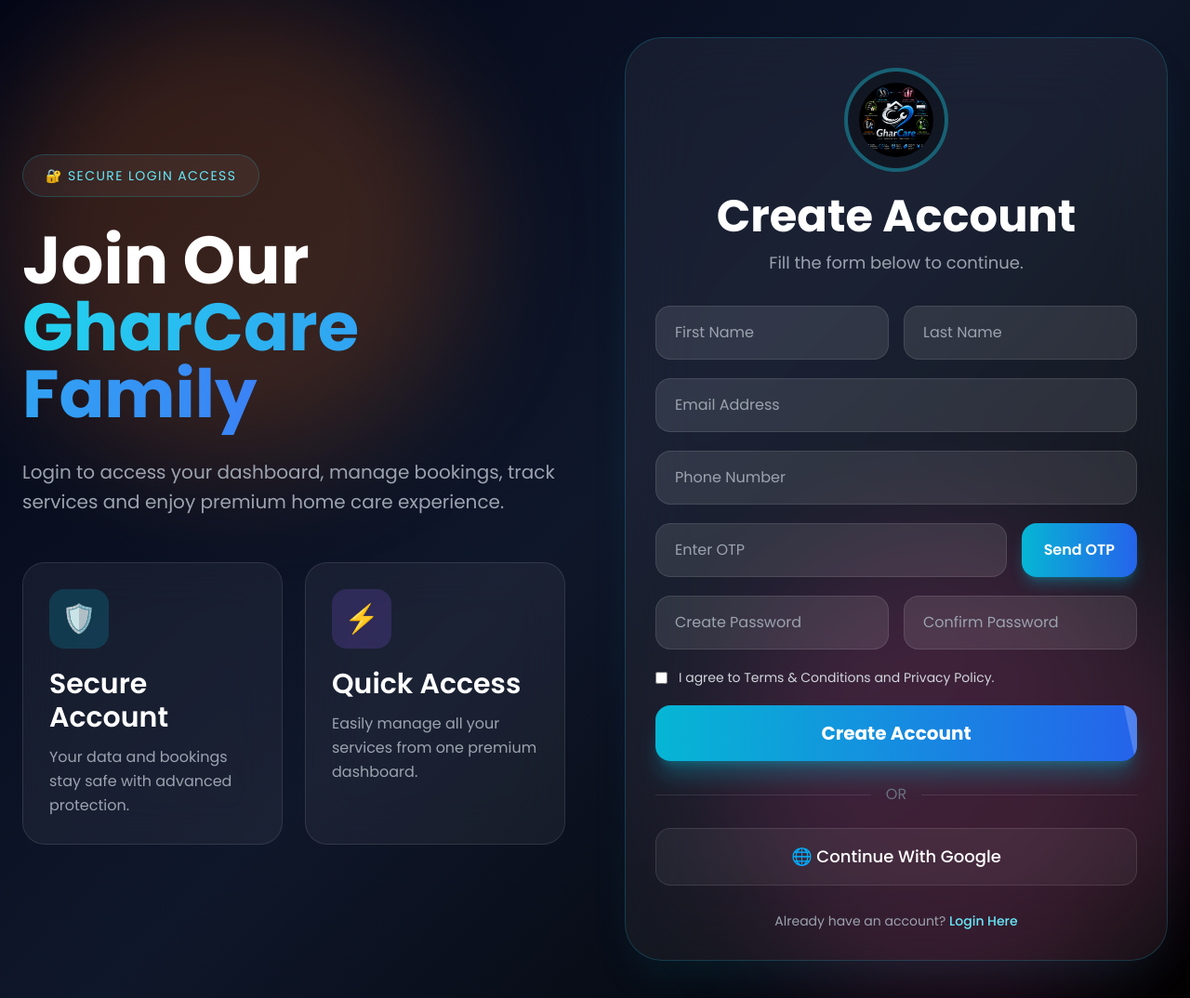
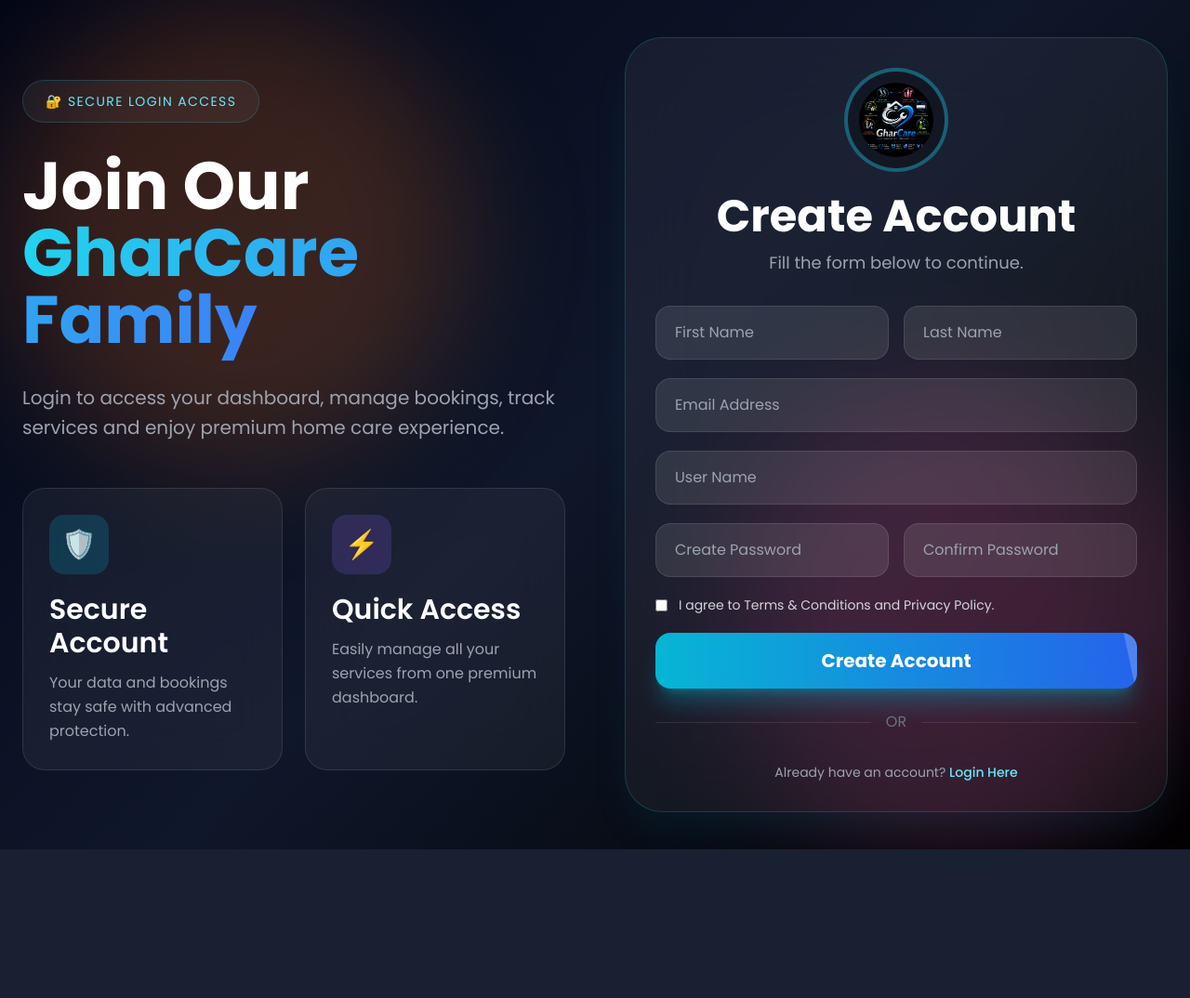
Before and after one commit to somnath02012004-collab/GharCare, a Django app: page /signup/ in a window 1280 px wide. Shown: the whole page at 93% size. After the commit the page ends 914 px from the top, so only its background shows below. Run offline with Django 5.2, Linux system fonts and the light colour scheme; some libraries are stand-ins or nearby versions.

Commit message:
signup page under working

```diff
--- a/GharCare/urls.py
+++ b/GharCare/urls.py
@@ -20,10 +20,13 @@ from . import views
 
 urlpatterns = [
     path('admin/', admin.site.urls),
+
+    path('', views.home, name='home'),
+    path('about/', views.about, name='about'),
+    path('provider/', views.provider, name='provider'),
+
     path('', include('accounts.urls')),
     path('', include('bookings.urls')),
     path('services/', include('service.urls')),
-    path('',views.home, name='home'),
-    path('about/',views.about, name='about'),
-    path('provider/',views.provider, name='provider'),
+    path('accounts/', include('allauth.urls')),
 ]
--- a/accounts/templates/login.html
+++ b/accounts/templates/login.html
@@ -1,4 +1,3 @@
-
 
 {% load static %}
 
--- a/accounts/templates/signup.html
+++ b/accounts/templates/signup.html
@@ -1,4 +1,5 @@
 {% load static %}
+{% load socialaccount %}
 
 {% block content %}
 
@@ -159,55 +160,40 @@
             </div>
 
             <!-- FORM -->
-            <form class="space-y-5">
+            <form method="POST" class="space-y-5">
+                {% csrf_token %}
 
                 <!-- Name -->
                 <div class="grid md:grid-cols-2 gap-4">
 
-                    <input type="text"
+                    <input type="text" name="first_name"
                         placeholder="First Name"
                         class="w-full px-5 py-4 rounded-2xl bg-white/10 border border-white/10 outline-none focus:border-cyan-400 focus:ring-2 focus:ring-cyan-400/30 transition duration-300 text-white placeholder-gray-400">
 
-                    <input type="text"
+                    <input type="text" name="last_name"
                         placeholder="Last Name"
                         class="w-full px-5 py-4 rounded-2xl bg-white/10 border border-white/10 outline-none focus:border-cyan-400 focus:ring-2 focus:ring-cyan-400/30 transition duration-300 text-white placeholder-gray-400">
 
                 </div>
 
                 <!-- Email -->
-                <input type="email"
+                <input type="email" name="email"
                     placeholder="Email Address"
                     class="w-full px-5 py-4 rounded-2xl bg-white/10 border border-white/10 outline-none focus:border-cyan-400 focus:ring-2 focus:ring-cyan-400/30 transition duration-300 text-white placeholder-gray-400">
 
                 <!-- Phone -->
-                <input type="tel"
-                    placeholder="Phone Number"
+                <input type="text" name="username"
+                    placeholder="User Name"
                     class="w-full px-5 py-4 rounded-2xl bg-white/10 border border-white/10 outline-none focus:border-cyan-400 focus:ring-2 focus:ring-cyan-400/30 transition duration-300 text-white placeholder-gray-400">
-
-                <!-- OTP -->
-                <div class="grid grid-cols-[1fr_auto] gap-4">
-
-                    <input type="text"
-                        placeholder="Enter OTP"
-                        class="w-full px-5 py-4 rounded-2xl bg-white/10 border border-white/10 outline-none focus:border-cyan-400 focus:ring-2 focus:ring-cyan-400/30 transition duration-300 text-white placeholder-gray-400">
-
-                    <button type="button"
-                        class="px-6 py-4 rounded-2xl bg-gradient-to-r from-cyan-500 to-blue-600 text-white font-semibold hover:scale-105 transition duration-300 shadow-lg shadow-cyan-500/30">
-
-                        Send OTP
-
-                    </button>
-
-                </div>
 
                 <!-- Password -->
                 <div class="grid md:grid-cols-2 gap-4">
 
-                    <input type="password"
+                    <input type="password" name="password"
                         placeholder="Create Password"
                         class="w-full px-5 py-4 rounded-2xl bg-white/10 border border-white/10 outline-none focus:border-cyan-400 focus:ring-2 focus:ring-cyan-400/30 transition duration-300 text-white placeholder-gray-400">
 
-                    <input type="password"
+                    <input type="password" name="confirm_password"
                         placeholder="Confirm Password"
                         class="w-full px-5 py-4 rounded-2xl bg-white/10 border border-white/10 outline-none focus:border-cyan-400 focus:ring-2 focus:ring-cyan-400/30 transition duration-300 text-white placeholder-gray-400">
 
@@ -253,13 +239,14 @@
                 </div>
 
                 <!-- Google -->
-                <button type="button"
-                    class="w-full py-4 rounded-2xl bg-white/5 border border-white/10 hover:border-cyan-400/40 transition duration-300 font-medium text-lg">
+                 {% if socialaccount_providers.google %}
+                <a href="{% provider_login_url 'google' %}"
+                    class="w-full block text-center py-4 rounded-2xl bg-white/5 border border-white/10 hover:border-cyan-400/40 transition duration-300 font-medium text-lg">
 
                     🌐 Continue With Google
 
-                </button>
-
+                </a>
+                {% endif %}
                 <!-- Login -->
                 <p class="text-center text-gray-400 text-sm pt-2">
 
@@ -282,18 +269,4 @@
 
 </div>
 
-<style>
-
-@keyframes shine {
-    0% {
-        left: -120%;
-    }
-
-    100% {
-        left: 120%;
-    }
-}
-
-</style>
-
 {% endblock content %}
--- a/accounts/urls.py
+++ b/accounts/urls.py
@@ -2,8 +2,8 @@ from django.urls import path
 from . import views
 
 urlpatterns = [
+    path('signup/', views.signup, name='signup'),
     path('login/', views.login, name='login'),
-    path('signup/', views.signup, name='signup'),
     path('forgot-pass/',views.forgot, name='forgot'),
     path('register/',views.register, name='register'),
 ]
--- a/accounts/views.py
+++ b/accounts/views.py
@@ -1,8 +1,45 @@
+
 from django.shortcuts import render, redirect
-from django.contrib.auth import authenticate, login as auth_login
 from django.contrib.auth.models import User
-from .models import ServiceProvider
+from django.contrib import messages
+from django.contrib.auth.hashers import make_password
 
+def signup(request):
+
+    if request.method == "POST":
+
+        first_name = request.POST.get('first_name')
+        last_name = request.POST.get('last_name')
+        email = request.POST.get('email')
+        username = request.POST.get('username') or email
+        password = request.POST.get('password')
+        confirm_password = request.POST.get('confirm_password')
+
+        # check password
+        if password != confirm_password:
+            messages.error(request, "Passwords do not match!")
+            return redirect('signup')
+
+        # check duplicate email
+        if User.objects.filter(email=email).exists():
+            messages.error(request, "Email already exists!")
+            return redirect('signup')
+
+        # create user
+        user = User.objects.create_user(
+            username=username,
+            first_name=first_name,
+            last_name=last_name,
+            email=email,
+            password=password
+        )
+
+        user.save()
+
+        messages.success(request, "Account created successfully!")
+        return redirect('login')
+
+    return render(request, 'signup.html')
 
 
 def login(request):
@@ -14,33 +51,19 @@ def login(request):
 
         user_obj = User.objects.filter(email=name).first()
 
-        if user_obj:
-            username = user_obj.username
-        else:
-            username = name
+        username = user_obj.username if user_obj else name
 
-
-        user = authenticate(
-            request,
-            username=username,
-            password=password
-        )
+        user = authenticate(request, username=username, password=password)
 
         if user is not None:
+            auth_login(request, user)
+            return redirect('services')  # better than 'service'
 
-            auth_login(request, user)
+        else:
+            messages.error(request, "Invalid credentials")
+            return redirect('login')
 
-            return redirect('service')
-
-    return render(request, 'login.html', {
-        'hide_navbar': True
-    })
-
-
-def signup(request):
-    return render(request, 'signup.html', {
-        'hide_navbar': True
-    })
+    return render(request, 'login.html')
 
 def forgot(request):
     return render(request, 'forgot-pass.html')
--- a/bookings/urls.py
+++ b/bookings/urls.py
@@ -2,6 +2,5 @@ from django.urls import path
 from . import views
 
 urlpatterns = [
-    path('', views.home, name='home'),
     path('service/', views.service, name='service'),
 ]
--- a/static/css/signup.css
+++ b/static/css/signup.css
@@ -111,3 +111,13 @@
             }
 
         }
+
+        @keyframes shine {
+            0% {
+                left: -120%;
+            }
+
+            100% {
+                left: 120%;
+            }
+        }
```
Also changed, not shown: GharCare/settings.py (+17 -2 lines), accounts/forms.py (added, +20 -0 lines), accounts/models.py (+13 -0 lines), bookings/templates/ac.html (+9 -130 lines), static/css/ac-from.css (added, +125 -0 lines), accounts/migrations/0002_userprofile.py (added), db.sqlite3.
